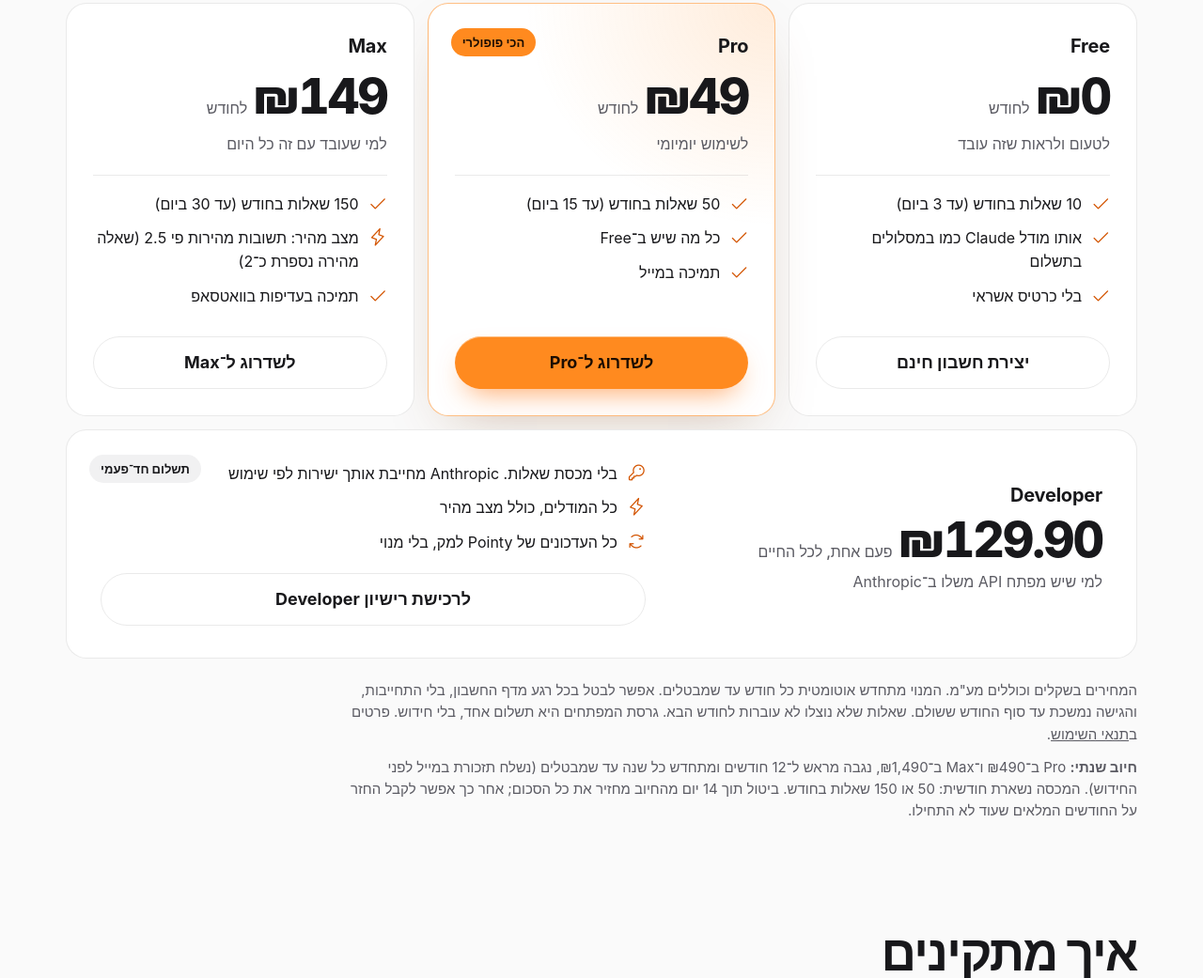
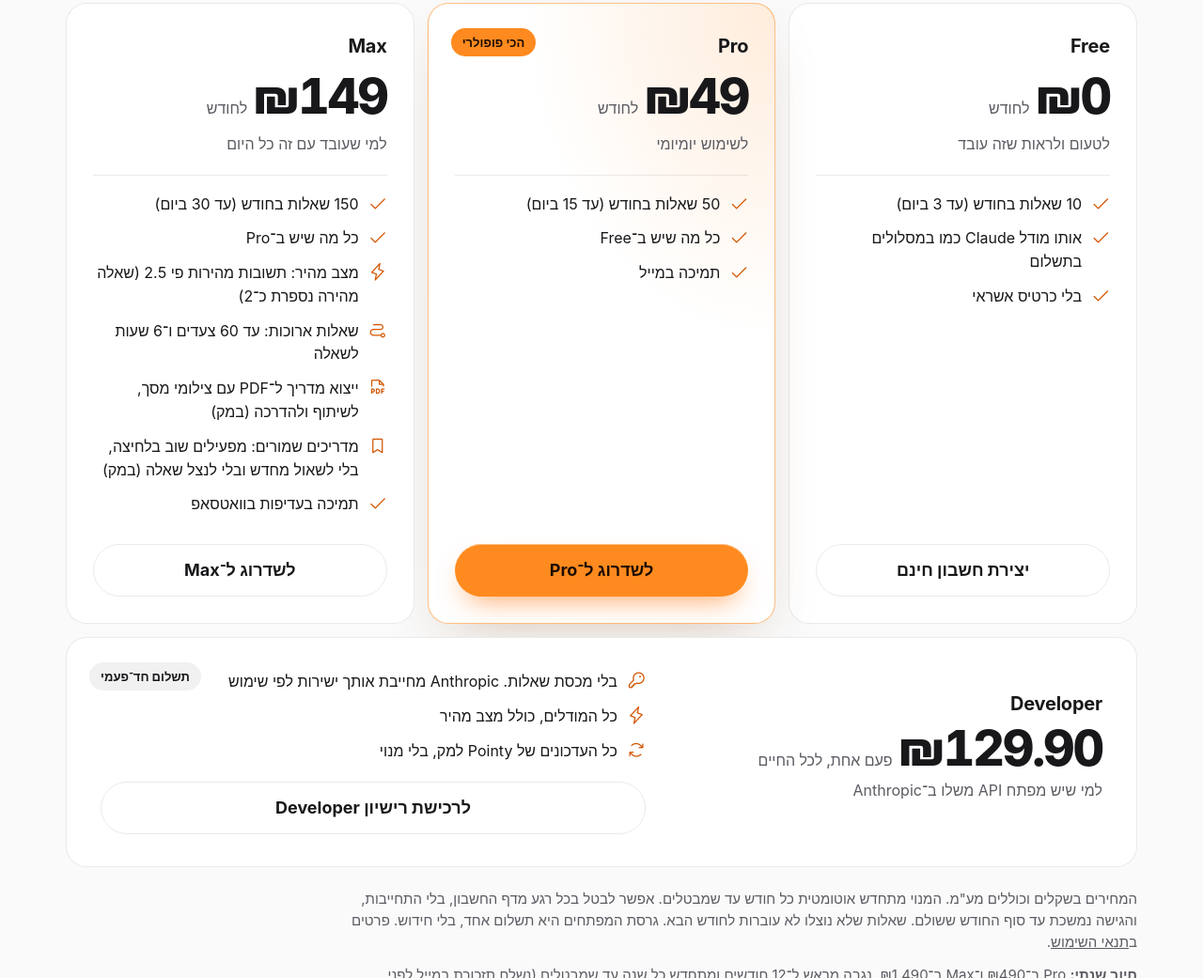
Before and after one commit to TOMERZOR/pointy, a plain HTML site: page docs/index.html in a window 1280 px wide. Shown: the part 2366-3407 px from the top of the page at 94% size. Drawn offline with Linux system fonts and the light colour scheme.

Commit message:
Max column: longer questions, PDF export, saved guides
Co-Authored-By: Claude Opus 5.5 <noreply@anthropic.com>

```diff
--- a/docs/index.html
+++ b/docs/index.html
@@ -189,7 +189,11 @@
         <p class="tagline"><span lang="he">למי שעובד עם זה כל היום</span><span lang="en">For working with it all day</span></p>
         <ul>
           <li><i class="ph ph-check" aria-hidden="true"></i><span><span lang="he">150 שאלות בחודש (עד 30 ביום)</span><span lang="en">150 questions a month (up to 30 a day)</span></span></li>
+          <li><i class="ph ph-check" aria-hidden="true"></i><span><span lang="he">כל מה שיש ב־Pro</span><span lang="en">Everything in Pro</span></span></li>
           <li><i class="ph ph-lightning" aria-hidden="true"></i><span><span lang="he">מצב מהיר: תשובות מהירות פי 2.5 (שאלה מהירה נספרת כ־2)</span><span lang="en">Fast mode: 2.5× quicker answers (a fast question counts as 2)</span></span></li>
+          <li><i class="ph ph-path" aria-hidden="true"></i><span><span lang="he">שאלות ארוכות: עד 60 צעדים ו־6 שעות לשאלה</span><span lang="en">Longer questions: up to 60 steps and 6 hours each</span></span></li>
+          <li><i class="ph ph-file-pdf" aria-hidden="true"></i><span><span lang="he">ייצוא מדריך ל־PDF עם צילומי מסך, לשיתוף ולהדרכה (במק)</span><span lang="en">Export a guide as a PDF with screenshots, to share or teach (Mac)</span></span></li>
+          <li><i class="ph ph-bookmark-simple" aria-hidden="true"></i><span><span lang="he">מדריכים שמורים: מפעילים שוב בלחיצה, בלי לשאול מחדש ובלי לנצל שאלה (במק)</span><span lang="en">Saved guides: replay in one click, without asking again or using a question (Mac)</span></span></li>
           <li><i class="ph ph-check" aria-hidden="true"></i><span><span lang="he">תמיכה בעדיפות בוואטסאפ</span><span lang="en">Priority WhatsApp support</span></span></li>
         </ul>
         <a class="btn btn-ghost" href="signup.html"><span lang="he">לשדרוג ל־Max</span><span lang="en">Get Max</span></a>
```
